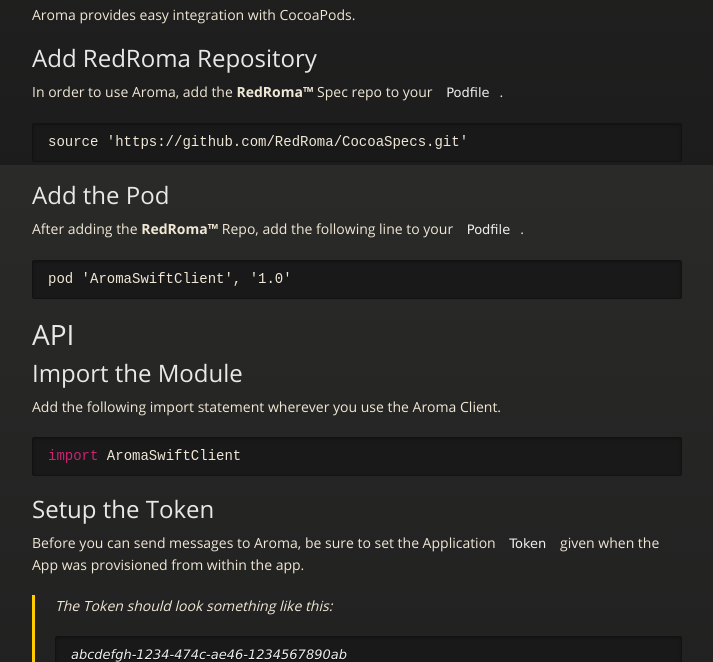
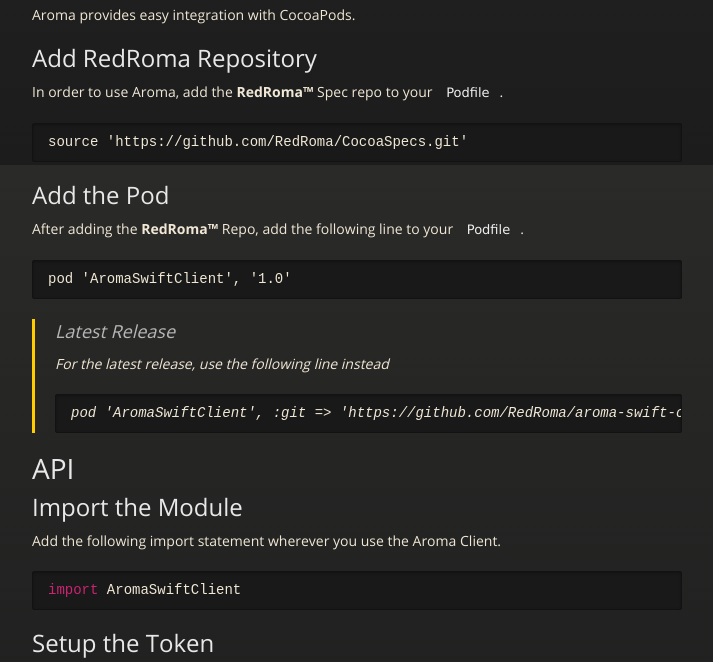
Before and after one commit to RedRoma/AromaSwiftClient, a plain HTML site: page index.html in a window 1280 px wide. Shown: the part 635-1297 px from the top of the page, without its empty margins (283-996 px from the left). Drawn offline with nearby package versions, Linux system fonts and the light colour scheme.

```diff
--- a/index.html
+++ b/index.html
@@ -39,7 +39,7 @@
         </div>
 
         <h1>
-<a id="aroma-integration-guide-for-swift" class="anchor" href="#aroma-integration-guide-for-swift" aria-hidden="true"><span aria-hidden="true" class="octicon octicon-link"></span></a>Aroma Integration Guide for Swift</h1>
+<a id="aroma-swift-client" class="anchor" href="#aroma-swift-client" aria-hidden="true"><span aria-hidden="true" class="octicon octicon-link"></span></a>Aroma Swift Client</h1>
 
 <p><a href="http://aroma.redroma.tech/"><img src="https://raw.githubusercontent.com/RedRoma/aroma/develop/Graphics/Logo.png" width="300"></a></p>
 
@@ -64,6 +64,15 @@
 <p>After adding the <strong>RedRoma™</strong> Repo, add the following line to your <code>Podfile</code>.</p>
 
 <div class="highlight highlight-text-xml"><pre>pod 'AromaSwiftClient', '1.0'</pre></div>
+
+<blockquote>
+<h3>
+<a id="latest-release" class="anchor" href="#latest-release" aria-hidden="true"><span aria-hidden="true" class="octicon octicon-link"></span></a>Latest Release</h3>
+
+<p>For the latest release, use the following line instead</p>
+
+<div class="highlight highlight-text-xml"><pre>pod 'AromaSwiftClient', :git =&gt; 'https://github.com/RedRoma/aroma-swift-client.git', :branch =&gt; 'develop'</pre></div>
+</blockquote>
 
 <h1>
 <a id="api" class="anchor" href="#api" aria-hidden="true"><span aria-hidden="true" class="octicon octicon-link"></span></a>API</h1>
```
Also changed, not shown: params.json (+1 -1 lines).
